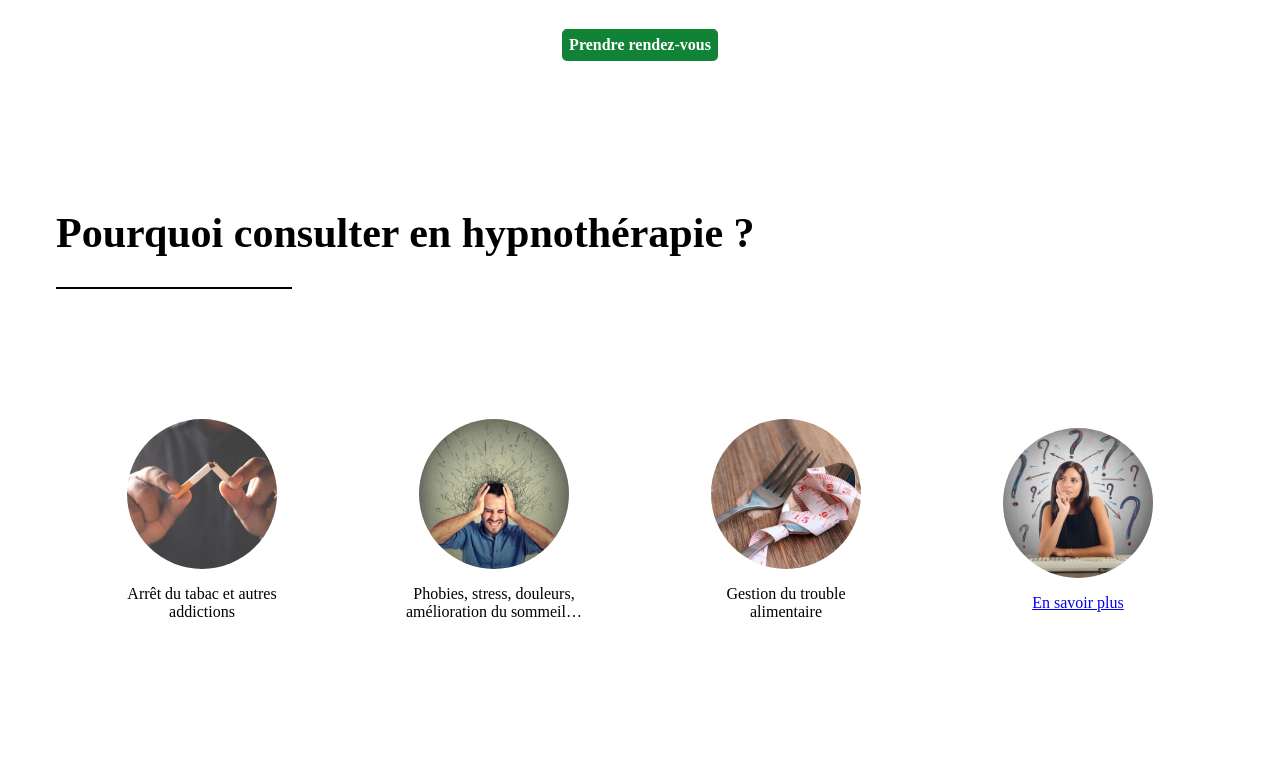
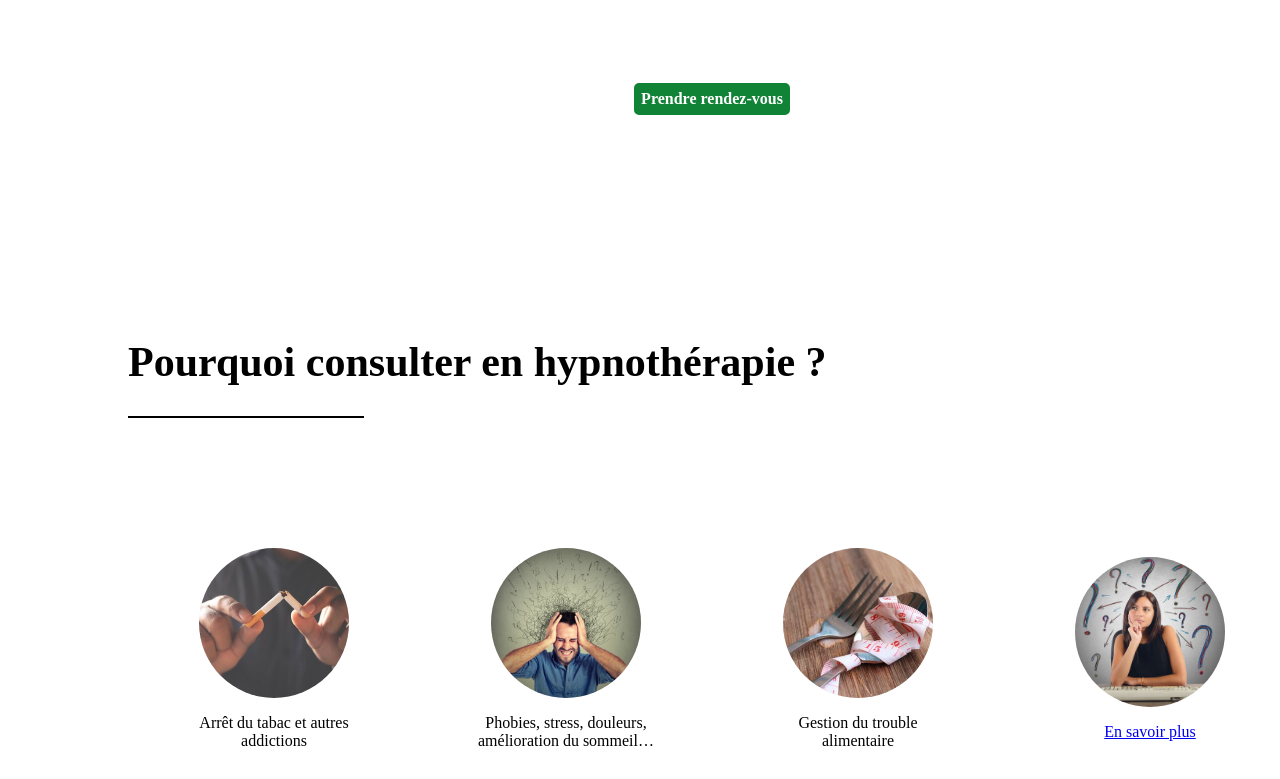
Before and after one commit to nicoriera/hypnose-frontend, a React (Create React App) app: page / in a window 1280 px wide. Shown: the part 1340-2119 px from the top of the page. Built offline with nearby package versions, Linux system fonts and the light colour scheme; a web font is replaced by a local one; what google-maps-react would draw is missing.

Commit message:
update css page accueil

```diff
--- a/src/App.css
+++ b/src/App.css
@@ -153,6 +153,9 @@ h1 {
 }
 .container-accueil {
   display: flex;
+  padding: 100px;
+  margin: 20px;
+  width: 0 auto;
   max-width: 100%;
 }
 .accueil-text-accroche {
@@ -172,21 +175,20 @@ h1 {
   font-size: 60px;
   text-align: right;
 }
-.accueil-text, .accueil-pourquoi, .accueil-qui{
+.accueil-text{
   display: flex;
   flex-direction: column;
   align-items: center;
-  justify-content: center;
   height: calc(30% - 20px);
   box-sizing:border-box;
 }
-.accueil-infos-contact{
+.accueil-pourquoi, .accueil-qui, .accueil-contact{
   display: flex;
-  padding-left: 100px;
+  flex-direction: column;
+  justify-content: left;
   height: calc(30% - 20px);
   box-sizing:border-box;
 }
-
 .accueil-text-presentation {
   text-align: justify;
   font-size: var(--text-courant);
--- a/src/pages/Accueil.js
+++ b/src/pages/Accueil.js
@@ -173,9 +173,7 @@ const Accueil = () => {
             </div>
           </div>
 
-          <div className="accueil-container-contact">
-            <div className="accueil-infos-contact">
-              <div className="accueil-info-christophe">
+          <div className="accueil-contact">
             <h1>Comment me contacter ?</h1>
             <div className="trait"></div>
             <div>
@@ -204,23 +202,18 @@ const Accueil = () => {
             <div className="info-christophe-venir">
               <div>
                 <span className="bold">Lieu : </span>
-                    <span>
-                      14 boulevard du Général de Gaulle 64700 HENDAYE{" "}
-                    </span>
+                <span>14 boulevard du Général de Gaulle 64700 HENDAYE </span>
               </div>
               <div>
                 <span className="bold">Horaires : </span>
-                    <span>
-                      du mardi au vendredi en journée et le samedi matin
-                    </span>
+                <span>du mardi au vendredi en journée et le samedi matin</span>
               </div>
             </div>
             <div>
               <span className="bold">Infos : </span>
               <span>
-                    Parking gratuit à Gaztelu Zahar (140 mètres) / Bus n°3 –
-                    Arrêt Ville (70 mètres) / Bus n°33-35-37 – Arrêt Mairie (220
-                    mètres){" "}
+                Parking gratuit à Gaztelu Zahar (140 mètres) / Bus n°3 – Arrêt
+                Ville (70 mètres) / Bus n°33-35-37 – Arrêt Mairie (220 mètres){" "}
               </span>
             </div>
             <div className="info-christophe-hebergement">
@@ -231,8 +224,6 @@ const Accueil = () => {
         </div>
       </div>
     </div>
-      </div>
-    </div>
   );
 };
 
```
Lines whose indentation alone changed are shown as unchanged.
